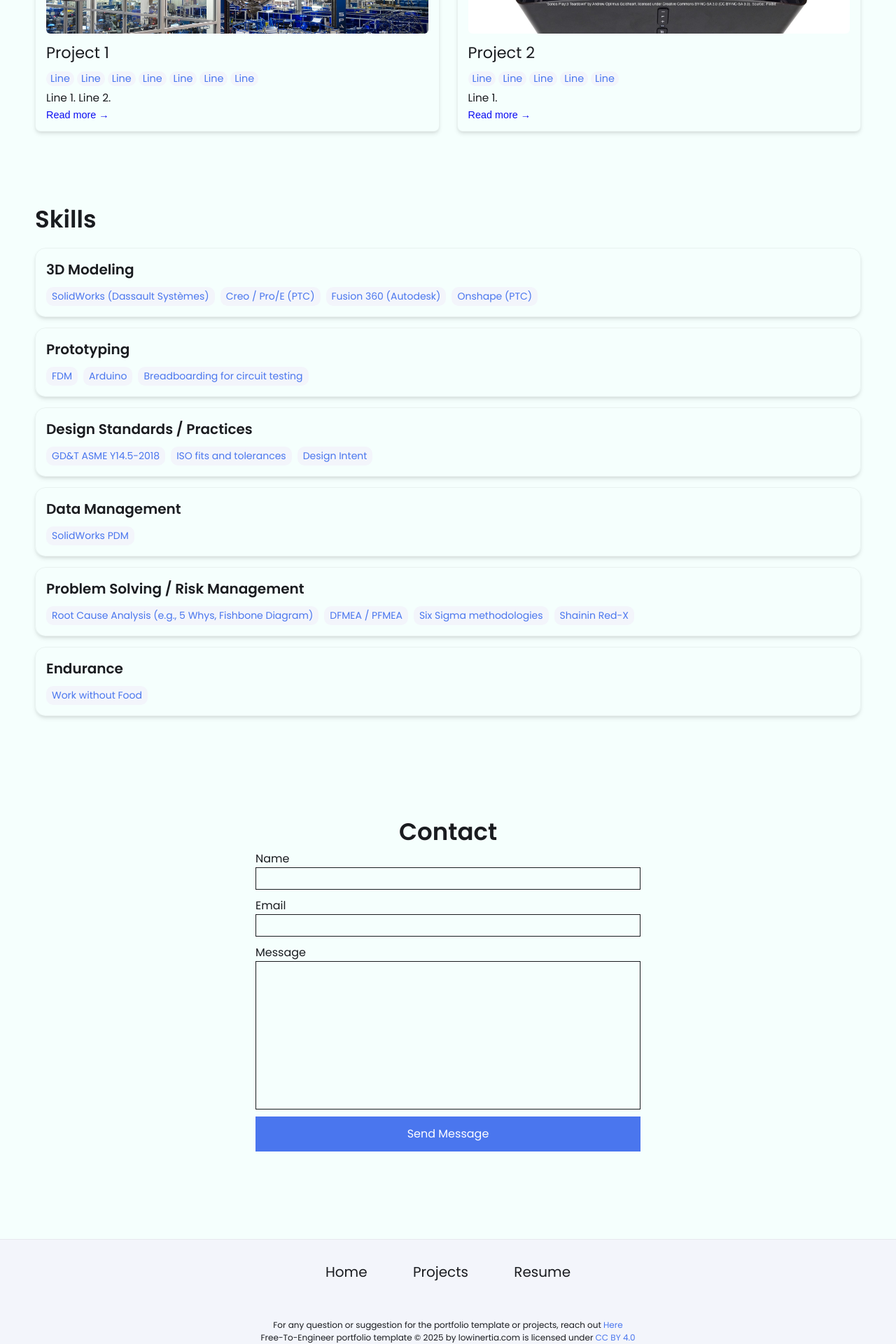
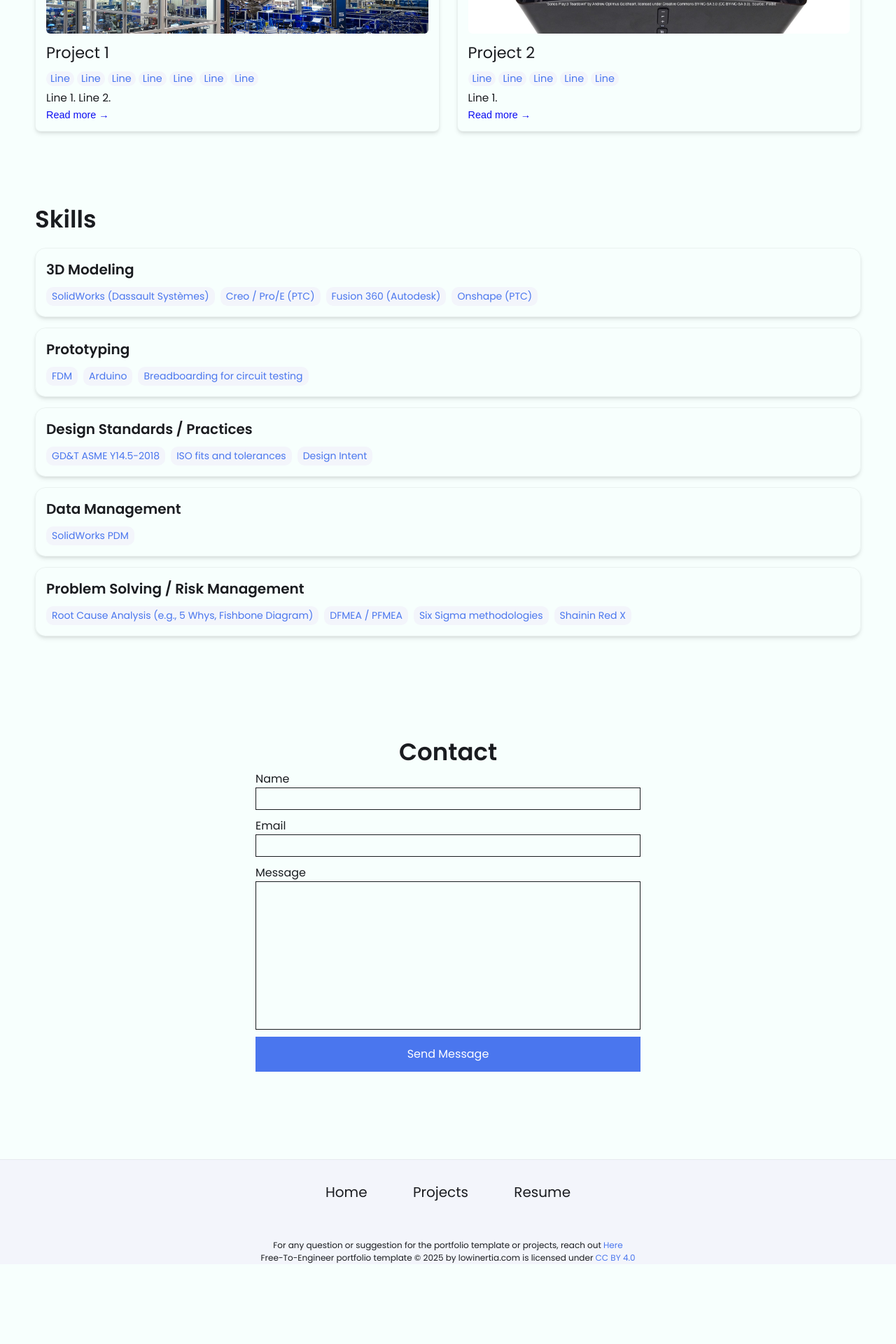
Before and after one commit to aricwei/aricwei.github.io, a Jekyll site: the page built from index.html, in a window 1280 px wide. Shown: the part 1244-3164 px from the top of the page at 70% size. Built offline with Jekyll 4.4.1, drawn with Linux system fonts in a browser that asks for light colours; after the commit the page ends 3050 px from its top, so only the background shows below that.

Commit message:
Update _config.yml

```diff
--- a/_config.yml
+++ b/_config.yml
@@ -69,10 +69,8 @@ skills:
     - Root Cause Analysis (e.g., 5 Whys, Fishbone Diagram)
     - DFMEA / PFMEA
     - Six Sigma methodologies
-    - Shainin Red-X
-  - category: Endurance
-    tools:
-    - Work without Food
+    - Shainin Red X
+
 
 # Contact Form Setup. Setup an account and copy over the key. When someone fills out the form, it will be received in your email.
 formspree-key:   https://formspree.io/f/{8-digit key}
@@ -85,7 +83,7 @@ colors: # this is the basic theme
   border: "#ddd"
   link: "#4a76ee"
   highlight: "#0c0cf2"
-  background: "#f5fffd"
+  background: "#f7fffd"
   light_background: "#f3f5fb"
 
 # A few examples.
```
